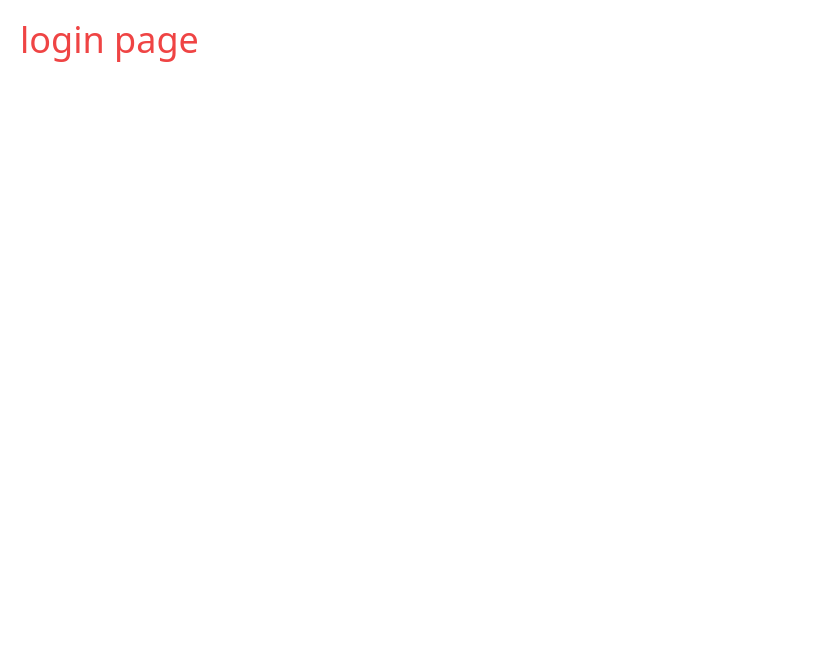
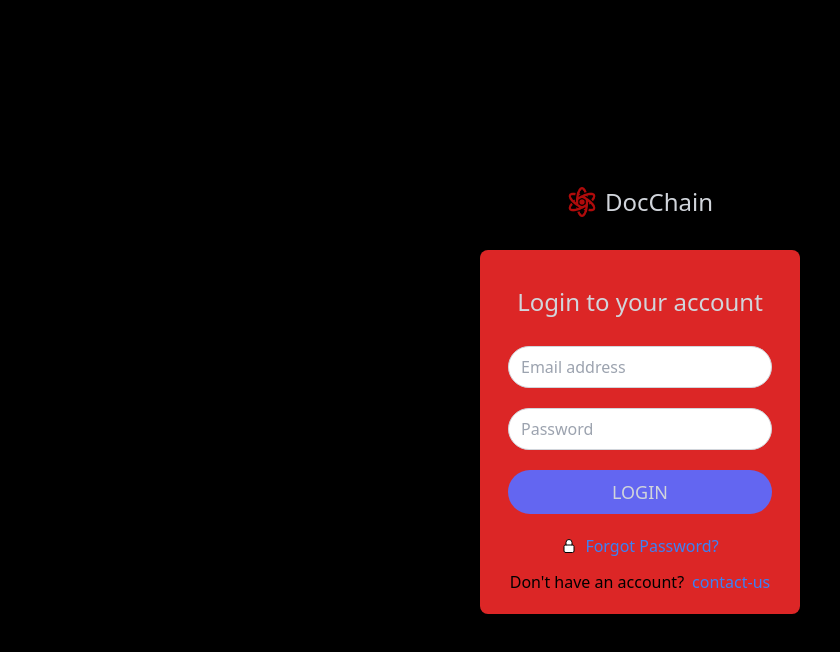
Before and after one commit to Mathav495/DocChain-Demo, a Svelte app in the folder client/: page / in a window 1280 px wide. Shown: the top 652 px of the page, without its empty margins (0-840 px from the left). Built offline with nearby package versions, Linux system fonts and the light colour scheme.

Commit message:
login form designed

```diff
--- a/client/src/Pages/Loginpage.svelte
+++ b/client/src/Pages/Loginpage.svelte
@@ -1 +1,60 @@
-<h1 class="p-5 text-4xl text-red-500">login page</h1>
+<div class=" flex h-screen w-screen items-center justify-center bg-black">
+  <div class="mx-5 flex w-full flex-col gap-8 md:w-1/2 lg:w-1/4">
+    <!-- title -->
+
+    <div class="flex items-center justify-center">
+      <img
+        src="\assets\icon1.png"
+        class=" mr-2 inline-block align-top"
+        width="30"
+        height="30"
+        alt="" />
+      <h1 class="text-2xl font-medium text-gray-300">DocChain</h1>
+    </div>
+
+    <!-- card -->
+
+    <div class=" rounded-lg bg-red-600 p-2 py-5 shadow-lg ">
+      <h1
+        class="flex justify-center pt-4 pb-2 text-2xl font-normal text-gray-300">
+        Login to your account
+      </h1>
+      <div class="flex flex-col gap-5 p-5">
+        <input
+          type="email"
+          placeholder="Email address"
+          class="w-full rounded-full border  border-gray-300 bg-white py-1 px-3 text-base leading-8 text-gray-700 outline-none transition-colors duration-200 ease-in-out focus:border-indigo-500 focus:ring-2 focus:ring-indigo-200" />
+
+        <input
+          type="password"
+          placeholder="Password"
+          class="w-full rounded-full  border  border-gray-300 bg-white py-1 px-3 text-base leading-8 text-gray-700 outline-none transition-colors duration-200 ease-in-out focus:border-indigo-500 focus:ring-2 focus:ring-indigo-200" />
+
+        <button
+          class="rounded-l-full rounded-r-full border-0 bg-indigo-500 py-2 px-6 text-lg text-gray-300 hover:bg-indigo-600 focus:outline-none"
+          >LOGIN</button>
+      </div>
+      <h1
+        class="flex  cursor-pointer items-center justify-center gap-2 text-base font-medium text-blue-500">
+        <svg
+          xmlns="http://www.w3.org/2000/svg"
+          fill="white"
+          viewBox="0 0 24 24"
+          stroke-width="1.5"
+          stroke="black"
+          class="h-4 w-4">
+          <path
+            stroke-linecap="round"
+            stroke-linejoin="round"
+            d="M16.5 10.5V6.75a4.5 4.5 0 10-9 0v3.75m-.75 11.25h10.5a2.25 2.25 0 002.25-2.25v-6.75a2.25 2.25 0 00-2.25-2.25H6.75a2.25 2.25 0 00-2.25 2.25v6.75a2.25 2.25 0 002.25 2.25z" />
+        </svg>
+        Forgot Password?
+      </h1>
+
+      <h1
+        class="flex  cursor-pointer items-center justify-center gap-2 pt-3 text-base font-medium">
+        Don't have an account? <span class="text-blue-500">contact-us</span>
+      </h1>
+    </div>
+  </div>
+</div>
```
Also changed, not shown: client/public/assets/icon1.png (added).
